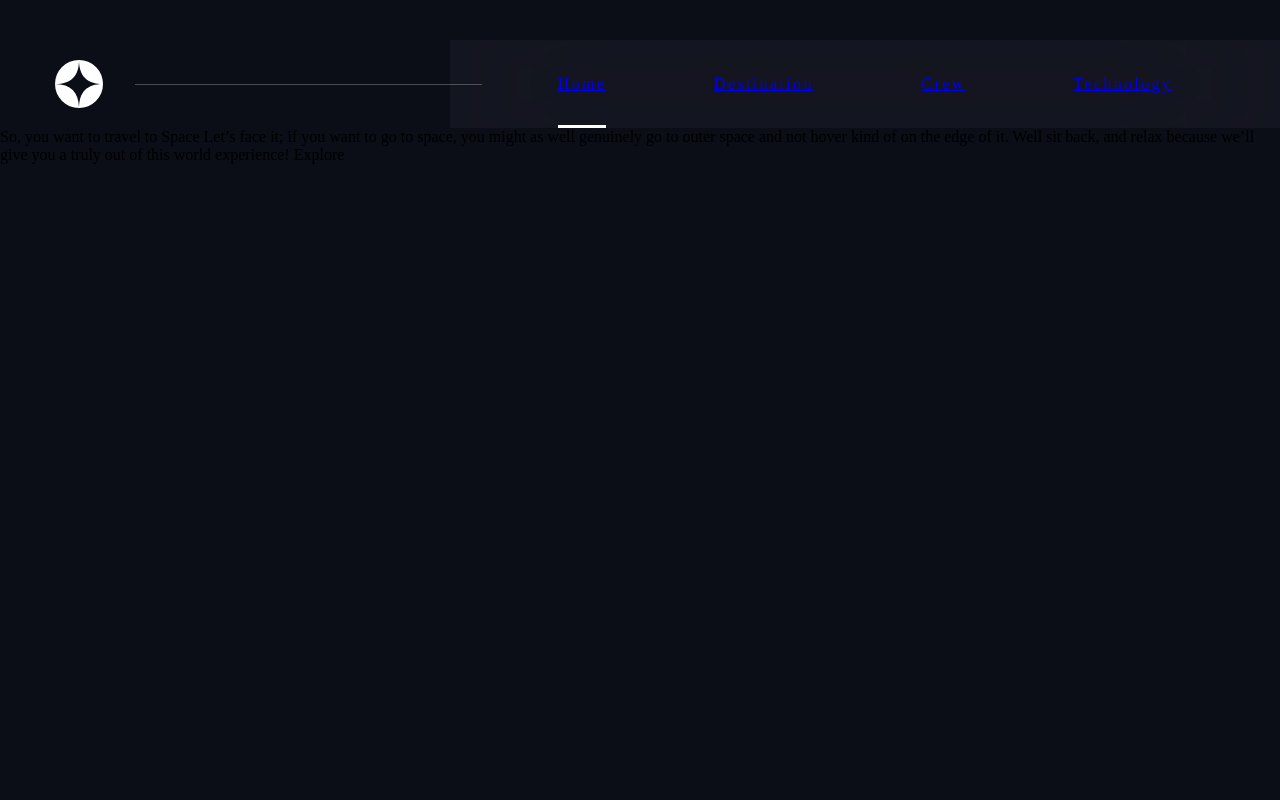
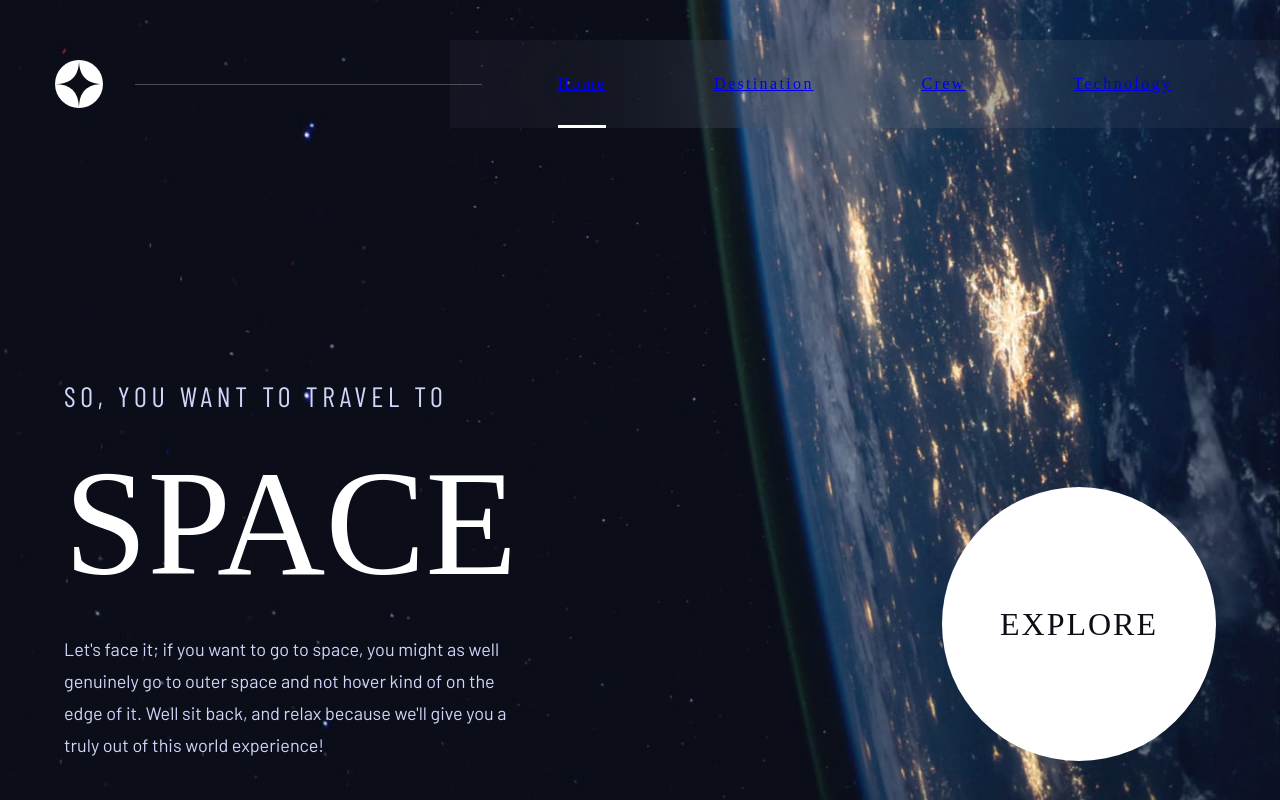
Before and after one commit to TeenageMutantCoder/space-tourism, a Gatsby site: page / in a window 1280 px wide. Built offline with nearby package versions, Linux system fonts and the light colour scheme; Gatsby itself is replaced by a stand-in of ours; a web font is replaced by a local one.

Commit message:
Finished index page

```diff
--- a/src/pages/index.js
+++ b/src/pages/index.js
@@ -1,13 +1,121 @@
 import * as React from "react";
+import styled, { createGlobalStyle } from "styled-components";
+import { Link } from "gatsby";
+
+import BodyText from "../components/body-text";
+import Container from "../components/container";
+import Heading from "../components/heading";
+import * as styles from "../styles";
+
+import mobileBackground from "../images/home/background-home-mobile.jpg";
+import tabletBackground from "../images/home/background-home-tablet.jpg";
+import desktopBackground from "../images/home/background-home-desktop.jpg";
+
+const GlobalStyles = createGlobalStyle`
+  body {
+    background-image: url(${mobileBackground});
+
+    @media (min-width: 768px) {
+      background-image: url(${tabletBackground});
+    }
+
+    @media (min-width: 1024px) {
+      background-image: url(${desktopBackground});
+    }
+  }
+`;
+
+const TextContainer = styled(Container)`
+  @media (min-width: 768px) {
+    width: 450px;
+  }
+`;
+
+const StyledContainer = styled(Container)`
+  justify-content: space-between;
+  margin-top: 25px;
+  padding-left: 24px;
+  padding-right: 24px;
+
+  @media (min-width: 768px) {
+    margin-top: 106px;
+  }
+
+  @media (min-width: 1024px) {
+    flex-direction: row;
+    align-items: end;
+    margin-top: 251px;
+    padding-left: 8vh;
+    padding-right: 8vh;
+  }
+`;
+
+const StyledHeading = styled(Heading)`
+  &[data-h1] {
+    margin-bottom: 16px;
+    margin-top: 16px;
+
+    @media (min-width: 768px) {
+      margin-bottom: 24px;
+      margin-top: 24px;
+    }
+  }
+`;
+
+const CircleButton = styled(Link)`
+  align-items: center;
+  background-color: ${styles.colors.white};
+  border-radius: 50%;
+  color: ${styles.colors.dark};
+  display: flex;
+  font-family: Bellefair, serif;
+  font-size: 20px;
+  height: 150px;
+  justify-content: center;
+  letter-spacing: 1.25px;
+  margin-top: 81px;
+  text-align: center;
+  text-decoration: none;
+  text-transform: uppercase;
+  width: 150px;
+
+  @media (min-width: 768px) {
+    font-size: 32px;
+    height: 242px;
+    letter-spacing: 2px;
+    margin-top: 156px;
+    width: 242px;
+  }
+
+  @media (min-width: 1024px) {
+    height: 274px;
+    margin-top: 0;
+    width: 274px;
+  }
+`;
 
 const IndexPage = () => {
   return (
     <main>
+      <GlobalStyles />
       <title>Frontend Mentor | Space tourism website</title>
-      So, you want to travel to Space Let’s face it; if you want to go to space,
-      you might as well genuinely go to outer space and not hover kind of on the
-      edge of it. Well sit back, and relax because we’ll give you a truly out of
-      this world experience! Explore
+      <StyledContainer>
+        <TextContainer>
+          <StyledHeading level={5} as="p" data-h5>
+            So, you want to travel to
+          </StyledHeading>
+          <StyledHeading level={1} as="h1" data-h1>
+            Space
+          </StyledHeading>
+          <BodyText>
+            Let's face it; if you want to go to space, you might as well
+            genuinely go to outer space and not hover kind of on the edge of it.
+            Well sit back, and relax because we'll give you a truly out of this
+            world experience!
+          </BodyText>
+        </TextContainer>
+        <CircleButton to="/destination/moon">Explore</CircleButton>
+      </StyledContainer>
     </main>
   );
 };
```
